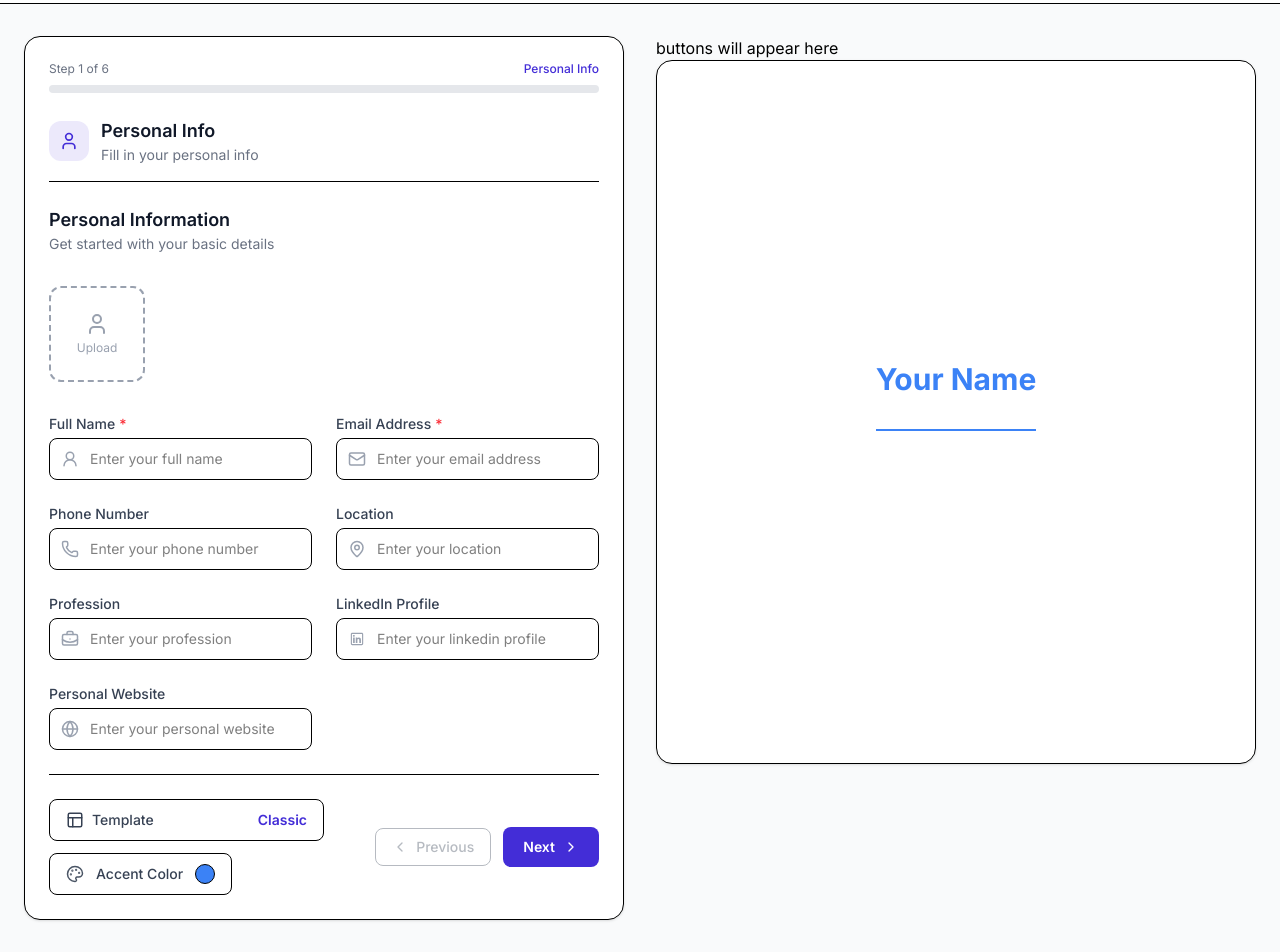
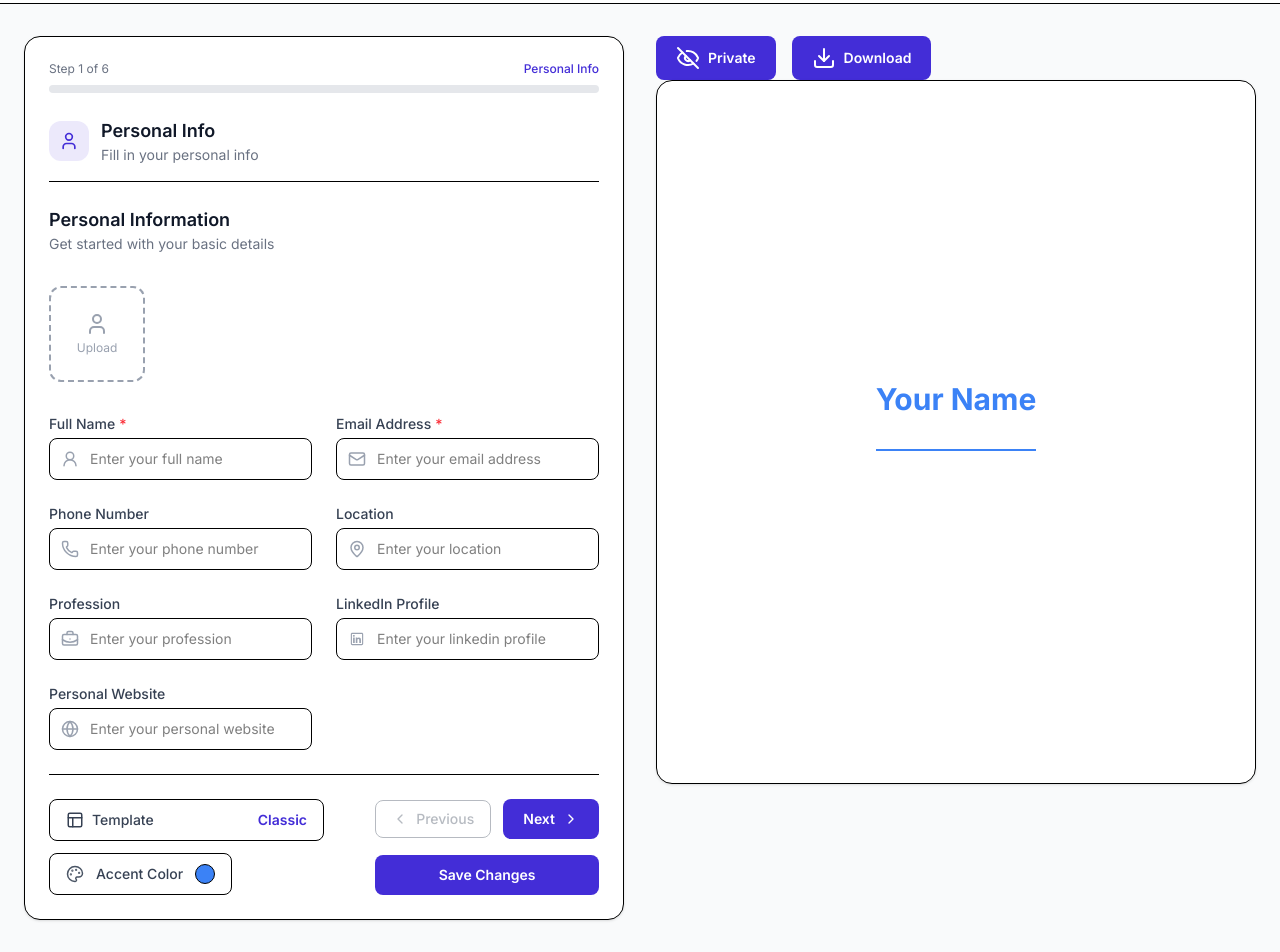
Before and after one commit to jobayerimtiaz/resumify-client, a React (Vite) app: page /app/builder/1 in a window 1280 px wide. Shown: the part 120-1072 px from the top of the page. Built offline with nearby package versions, Linux system fonts and the light colour scheme.

Commit message:
Share and download feature added

```diff
--- a/src/pages/ResumeBuilder.jsx
+++ b/src/pages/ResumeBuilder.jsx
@@ -6,9 +6,13 @@ import {
   Briefcase,
   ChevronLeft,
   ChevronRight,
+  DownloadIcon,
+  EyeIcon,
+  EyeOffIcon,
   FileText,
   FolderIcon,
   GraduationCap,
+  Share2Icon,
   Sparkle,
   User,
 } from "lucide-react";
@@ -64,6 +68,25 @@ const ResumeBuilder = () => {
     loadExistingResume();
   }, []);
 
+  const changeResumeVisibility = () => {
+    setResumeData({ ...resumeData, public: !resumeData.public });
+  };
+
+  const handleShare = () => {
+    const frontendUrl = window.location.href.split("/app")[0];
+    const resumeUrl = frontendUrl + "/view" + resumeId;
+
+    if (navigator.share) {
+      navigator.share({ url: resumeUrl, text: "My Resume" });
+    } else {
+      alert("Share is not supported on your browser");
+    }
+  };
+
+  const DownloadResume = () => {
+    window.print();
+  };
+
   return (
     <div className="min-h-screen bg-gray-50">
       {/* Header */}
@@ -79,11 +102,11 @@ const ResumeBuilder = () => {
         </div>
       </div>
 
-      <div className="max-w-7xl mx-auto px-6 py-8">
+      <div className="md:max-w-7xl mx-auto px-6 py-8">
         <div className="grid lg:grid-cols-12 gap-8">
           {/* LEFT PANEL */}
           <div className="lg:col-span-6">
-            <div className="bg-white rounded-2xl shadow-sm border p-6 space-y-6">
+            <div className="w-3/4 md:w-full bg-white rounded-2xl shadow-sm border p-6 space-y-6">
               {/* Progress */}
               <div className="space-y-2">
                 <div className="flex justify-between text-xs text-gray-500">
@@ -200,7 +223,7 @@ const ResumeBuilder = () => {
               <div className="pt-6 border-t relative overflow-visible">
                 <div className="flex flex-col sm:flex-row sm:items-center sm:justify-between gap-4">
                   {/* Left: Design Controls */}
-                  <div className="flex flex-wrap items-center gap-3 w-2/4">
+                  <div className="w-full flex flex-wrap items-center gap-3 md:w-2/4">
                     <TemplateSelector
                       selectedTemplate={resumeData.template}
                       onchange={(template) =>
@@ -220,6 +243,7 @@ const ResumeBuilder = () => {
                   </div>
 
                   {/* Right: Navigation */}
+                  <div className="flex flex-col gap-4">
                     <div className="flex items-center gap-3">
                       <button
                         onClick={() =>
@@ -252,6 +276,13 @@ const ResumeBuilder = () => {
                         <ChevronRight size={16} />
                       </button>
                     </div>
+                    <button
+                      className="w-1/2 md:w-full flex justify-center items-center gap-2 px-5 py-2.5 text-sm font-semibold text-white
+          bg-[#432DD7] rounded-lg hover:bg-[#3623b3]"
+                    >
+                      Save Changes
+                    </button>
+                  </div>
                 </div>
               </div>
             </div>
@@ -259,7 +290,30 @@ const ResumeBuilder = () => {
 
           {/* RIGHT PANEL — Preview */}
           <div className="lg:col-span-6">
-            <div>buttons will appear here</div>
+            <div className="flex gap-4">
+              {resumeData.public && (
+                <button onClick={handleShare}>
+                  <Share2Icon />
+                  Share
+                </button>
+              )}
+              <button
+                onClick={changeResumeVisibility}
+                className=" flex justify-center items-center gap-2 px-5 py-2.5 text-sm font-semibold text-white
+          bg-[#432DD7] rounded-lg hover:bg-[#3623b3]"
+              >
+                {resumeData.public ? <EyeIcon /> : <EyeOffIcon />}
+                {resumeData.public ? "Public" : "Private"}
+              </button>
+              <button
+                onClick={DownloadResume}
+                className=" flex justify-center items-center gap-2 px-5 py-2.5 text-sm font-semibold text-white
+          bg-[#432DD7] rounded-lg hover:bg-[#3623b3]"
+              >
+                <DownloadIcon />
+                Download
+              </button>
+            </div>
             <div className="sticky top-8 bg-white border rounded-2xl shadow-sm p-6 h-[calc(100vh-6rem)] flex items-center justify-center">
               <p className="text-sm text-gray-400">
                 <ResumePreview
```
Lines whose indentation alone changed are shown as unchanged.
